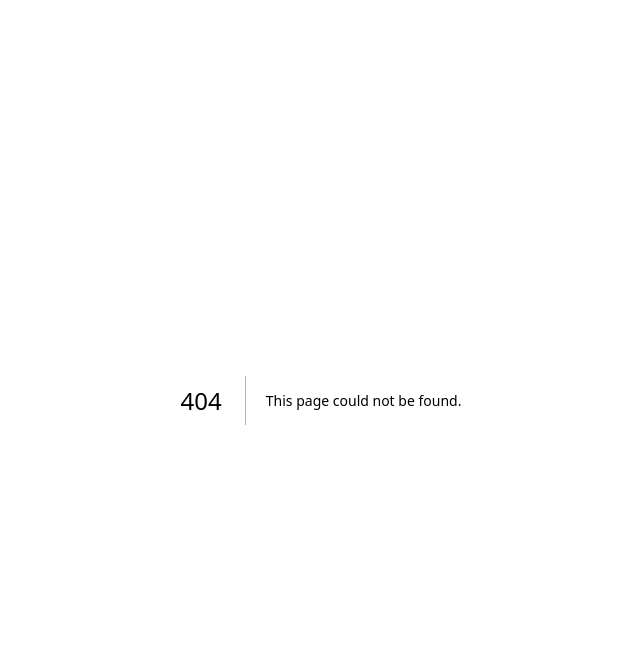
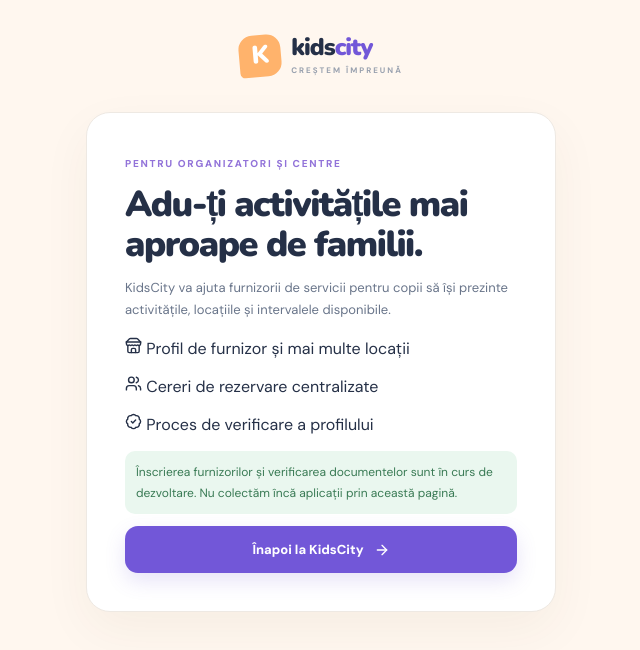
Before and after one commit to claudiamilovan9-svg/Kidscity-, a Next.js app: page /pentru-furnizori in a window 1280 px wide. Before the commit this address had no page. Shown: the top 650 px of the page, without its empty margins (319-959 px from the left). Built offline with nearby package versions, Linux system fonts and the light colour scheme.

Commit message:
Add provider information page

```diff
--- /dev/null
+++ b/app/pentru-furnizori/page.tsx
@@ -0,0 +1,18 @@
+import Link from "next/link";
+import { ArrowRight, BadgeCheck, Store, Users } from "lucide-react";
+
+export default function ProvidersPage() {
+  return (
+    <main className="auth-shell">
+      <Link className="brand" href="/"><span className="brand-mark">K</span><span>kids<span className="brand-city">city</span><small>CREȘTEM ÎMPREUNĂ</small></span></Link>
+      <section className="auth-card provider-info-card">
+        <span className="eyebrow">PENTRU ORGANIZATORI ȘI CENTRE</span>
+        <h1>Adu-ți activitățile mai aproape de familii.</h1>
+        <p>KidsCity va ajuta furnizorii de servicii pentru copii să își prezinte activitățile, locațiile și intervalele disponibile.</p>
+        <div className="account-placeholder"><p><Store size={17}/> Profil de furnizor și mai multe locații</p><p><Users size={17}/> Cereri de rezervare centralizate</p><p><BadgeCheck size={17}/> Proces de verificare a profilului</p></div>
+        <p className="form-notice">Înscrierea furnizorilor și verificarea documentelor sunt în curs de dezvoltare. Nu colectăm încă aplicații prin această pagină.</p>
+        <Link href="/" className="button auth-submit">Înapoi la KidsCity <ArrowRight size={16}/></Link>
+      </section>
+    </main>
+  );
+}
```
